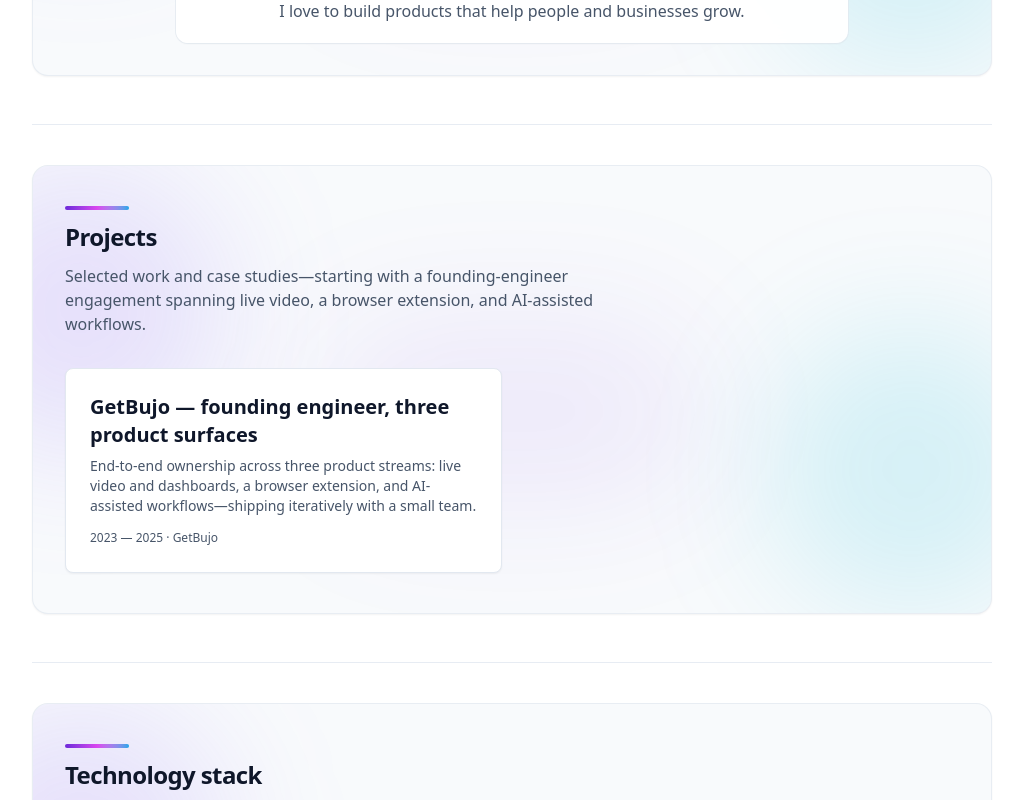
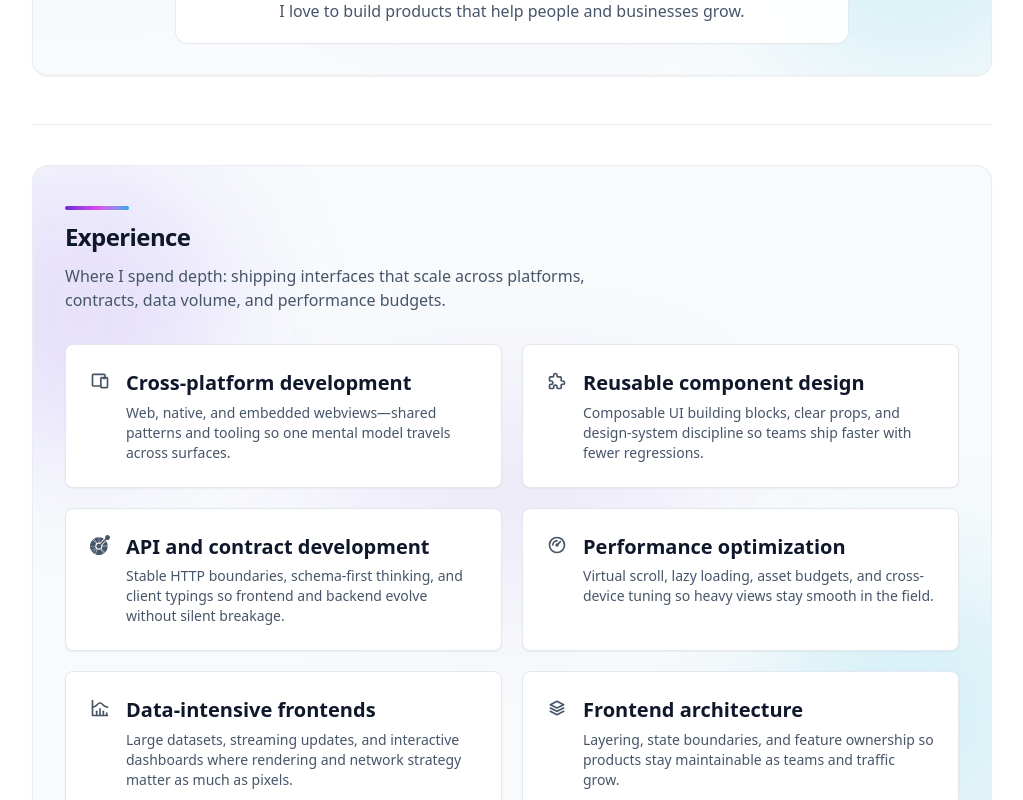
Before and after one commit to ashwaniarya/ashwaniarya, a Next.js app: page / in a window 1280 px wide. Shown: the part 440-1240 px from the top of the page, without its empty margins (128-1151 px from the left). Built offline with nearby package versions, Linux system fonts and the light colour scheme; no server answers.

Commit message:
Add Homepage Experience Section and Update README

```diff
--- /dev/null
+++ b/app/components/homepage/ExperienceFocusAreaTile.tsx
@@ -0,0 +1,32 @@
+import { createElement } from "react";
+
+import { Card } from "@/app/components/content/Card";
+import type { ExperienceFocusAreaRecord } from "@/app/config/homepageExperienceConfiguration";
+import { resolveExperienceFocusAreaIcon } from "@/app/config/experienceFocusAreaIconRegistry";
+import { homepageExperienceSectionPolicy } from "@/app/constants/policy";
+import { BodyText, Heading } from "@/design-system/tokens/Typography";
+
+export type ExperienceFocusAreaTileProps = Readonly<{
+  focusArea: ExperienceFocusAreaRecord;
+}>;
+
+export function ExperienceFocusAreaTile({ focusArea }: ExperienceFocusAreaTileProps) {
+  const Icon = resolveExperienceFocusAreaIcon(focusArea.focusAreaKey);
+
+  return (
+    <Card className="h-full">
+      <div className={homepageExperienceSectionPolicy.focusAreaTileRowClassName}>
+        {createElement(Icon, {
+          "aria-hidden": true,
+          className: homepageExperienceSectionPolicy.focusAreaTileIconClassName,
+        })}
+        <div className={homepageExperienceSectionPolicy.focusAreaTileTextStackClassName}>
+          <Heading level="h3">{focusArea.titleLine}</Heading>
+          <BodyText size="sm" className="text-textSecondary">
+            {focusArea.detailLine}
+          </BodyText>
+        </div>
+      </div>
+    </Card>
+  );
+}
--- /dev/null
+++ b/app/components/homepage/HomepageExperienceSection.tsx
@@ -0,0 +1,62 @@
+import { ExperienceFocusAreaTile } from "@/app/components/homepage/ExperienceFocusAreaTile";
+import { EditorialAccentMark } from "@/app/components/layout/EditorialAccentMark";
+import { MeshGlowBackdrop } from "@/app/components/layout/MeshGlowBackdrop";
+import {
+  homepageExperienceFocusAreasConfiguration,
+  homepageExperienceSectionCopyConfiguration,
+} from "@/app/config/homepageExperienceConfiguration";
+import {
+  homepageExperienceSectionPolicy,
+  homepageProjectsSectionPolicy,
+  meshEditorialSurfacePolicy,
+} from "@/app/constants/policy";
+import { BodyText, Heading } from "@/design-system/tokens/Typography";
+
+export function HomepageExperienceSection() {
+  return (
+    <section
+      aria-labelledby="homepage-experience-heading"
+      className={homepageExperienceSectionPolicy.sectionClassName}
+      data-test="homepage-experience-section"
+    >
+      <MeshGlowBackdrop
+        className={[
+          meshEditorialSurfacePolicy.shellBaseClassName,
+          meshEditorialSurfacePolicy.homepageMeshShellShadowClassName,
+          meshEditorialSurfacePolicy.homepageProjectsPaddingClassName,
+        ].join(" ")}
+      >
+        <header
+          className={[
+            homepageProjectsSectionPolicy.headerStackClassName,
+            homepageProjectsSectionPolicy.headingMaxWidthClassName,
+          ].join(" ")}
+        >
+          <EditorialAccentMark variant="horizontalTitle" />
+          <Heading level="h2" id="homepage-experience-heading">
+            {homepageExperienceSectionCopyConfiguration.sectionHeading}
+          </Heading>
+          {homepageExperienceSectionCopyConfiguration.sectionIntroLines.map((line, index) => (
+            <BodyText
+              key={`experience-intro-${index}`}
+              className={[
+                homepageProjectsSectionPolicy.introMaxWidthClassName,
+                "text-textSecondary",
+              ].join(" ")}
+            >
+              {line}
+            </BodyText>
+          ))}
+        </header>
+
+        <ul className={homepageExperienceSectionPolicy.focusAreaCardsListClassName}>
+          {homepageExperienceFocusAreasConfiguration.map((focusArea) => (
+            <li key={focusArea.focusAreaKey} className="min-w-0">
+              <ExperienceFocusAreaTile focusArea={focusArea} />
+            </li>
+          ))}
+        </ul>
+      </MeshGlowBackdrop>
+    </section>
+  );
+}
--- /dev/null
+++ b/app/config/experienceFocusAreaIconRegistry.ts
@@ -0,0 +1,25 @@
+import type { IconType } from "react-icons";
+import { SiOpenapiinitiative } from "react-icons/si";
+import {
+  TbChartHistogram,
+  TbCube,
+  TbDevices,
+  TbGauge,
+  TbPuzzle,
+  TbStack2,
+} from "react-icons/tb";
+
+import type { ExperienceFocusAreaKey } from "@/app/config/homepageExperienceConfiguration";
+
+const experienceFocusAreaIconByKey: Readonly<Record<ExperienceFocusAreaKey, IconType>> = {
+  crossPlatformDevelopment: TbDevices,
+  reusableComponentDesign: TbPuzzle,
+  apiAndContractDevelopment: SiOpenapiinitiative,
+  performanceOptimization: TbGauge,
+  dataIntensiveFrontend: TbChartHistogram,
+  frontendArchitecture: TbStack2,
+};
+
+export function resolveExperienceFocusAreaIcon(focusAreaKey: ExperienceFocusAreaKey): IconType {
+  return experienceFocusAreaIconByKey[focusAreaKey] ?? TbCube;
+}
--- /dev/null
+++ b/app/config/homepageExperienceConfiguration.ts
@@ -0,0 +1,59 @@
+export type ExperienceFocusAreaKey =
+  | "crossPlatformDevelopment"
+  | "reusableComponentDesign"
+  | "apiAndContractDevelopment"
+  | "performanceOptimization"
+  | "dataIntensiveFrontend"
+  | "frontendArchitecture";
+
+export type ExperienceFocusAreaRecord = Readonly<{
+  focusAreaKey: ExperienceFocusAreaKey;
+  titleLine: string;
+  detailLine: string;
+}>;
+
+export const homepageExperienceSectionCopyConfiguration = {
+  sectionHeading: "Experience",
+  sectionIntroLines: [
+    "Where I spend depth: shipping interfaces that scale across platforms, contracts, data volume, and performance budgets.",
+  ],
+} as const;
+
+export const homepageExperienceFocusAreasConfiguration = [
+  {
+    focusAreaKey: "crossPlatformDevelopment",
+    titleLine: "Cross-platform development",
+    detailLine:
+      "Web, native, and embedded webviews—shared patterns and tooling so one mental model travels across surfaces.",
+  },
+  {
+    focusAreaKey: "reusableComponentDesign",
+    titleLine: "Reusable component design",
+    detailLine:
+      "Composable UI building blocks, clear props, and design-system discipline so teams ship faster with fewer regressions.",
+  },
+  {
+    focusAreaKey: "apiAndContractDevelopment",
+    titleLine: "API and contract development",
+    detailLine:
+      "Stable HTTP boundaries, schema-first thinking, and client typings so frontend and backend evolve without silent breakage.",
+  },
+  {
+    focusAreaKey: "performanceOptimization",
+    titleLine: "Performance optimization",
+    detailLine:
+      "Virtual scroll, lazy loading, asset budgets, and cross-device tuning so heavy views stay smooth in the field.",
+  },
+  {
+    focusAreaKey: "dataIntensiveFrontend",
+    titleLine: "Data-intensive frontends",
+    detailLine:
+      "Large datasets, streaming updates, and interactive dashboards where rendering and network strategy matter as much as pixels.",
+  },
+  {
+    focusAreaKey: "frontendArchitecture",
+    titleLine: "Frontend architecture",
+    detailLine:
+      "Layering, state boundaries, and feature ownership so products stay maintainable as teams and traffic grow.",
+  },
+] as const satisfies readonly ExperienceFocusAreaRecord[];
--- a/app/constants/policy.ts
+++ b/app/constants/policy.ts
@@ -40,6 +40,16 @@ export const homepageTechnologyStackSectionPolicy = {
   technologyItemRowClassName: "flex items-start gap-2.5",
   technologyItemIconClassName:
     "mt-0.5 h-4 w-4 shrink-0 text-textSecondary",
+} as const;
+
+/** Homepage experience focus areas: icon-led tiles in the projects grid rhythm. */
+export const homepageExperienceSectionPolicy = {
+  sectionClassName: "mt-10 border-t border-borderDefault/80 pt-8 sm:mt-12 sm:pt-10",
+  focusAreaCardsListClassName:
+    "mt-6 grid list-none grid-cols-1 gap-4 p-0 sm:mt-8 sm:gap-5 md:grid-cols-2",
+  focusAreaTileRowClassName: "flex gap-3 sm:gap-4",
+  focusAreaTileIconClassName: "mt-0.5 h-5 w-5 shrink-0 text-textSecondary",
+  focusAreaTileTextStackClassName: "min-w-0 space-y-1.5",
 } as const;
 
 /** Homepage contact: channel list under mesh shell (matches stack section rhythm). */
--- a/app/page.tsx
+++ b/app/page.tsx
@@ -1,4 +1,5 @@
 import { HeroSection } from "@/app/components/homepage/HeroSection";
+import { HomepageExperienceSection } from "@/app/components/homepage/HomepageExperienceSection";
 import { HomepageContactSection } from "@/app/components/homepage/HomepageContactSection";
 import { HomepageProjectsSection } from "@/app/components/homepage/HomepageProjectsSection";
 import { HomepageTechnologyStackSection } from "@/app/components/homepage/HomepageTechnologyStackSection";
@@ -8,6 +9,7 @@ export default function Home() {
   return (
     <PageLayout>
       <HeroSection />
+      <HomepageExperienceSection />
       <HomepageProjectsSection />
       <HomepageTechnologyStackSection />
       <HomepageContactSection />
```
Also changed, not shown: 2 other files (tests, documents, lock files or other folders).
